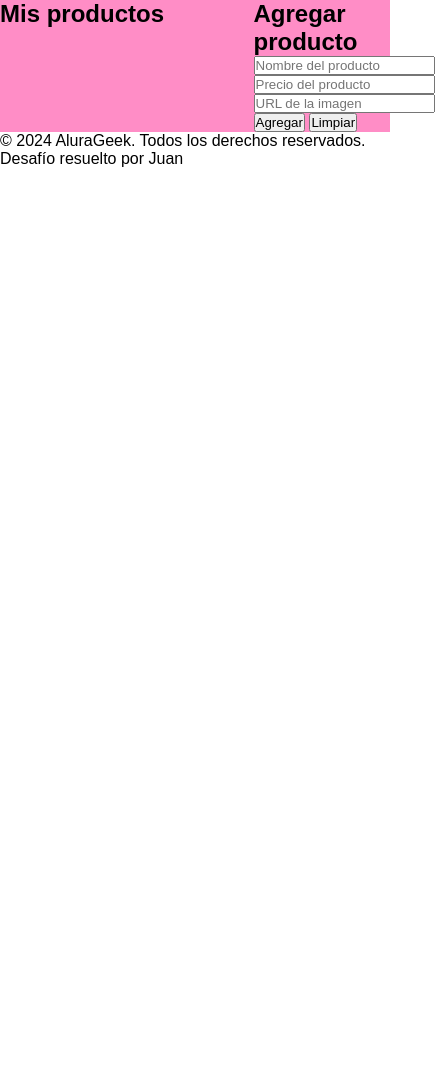
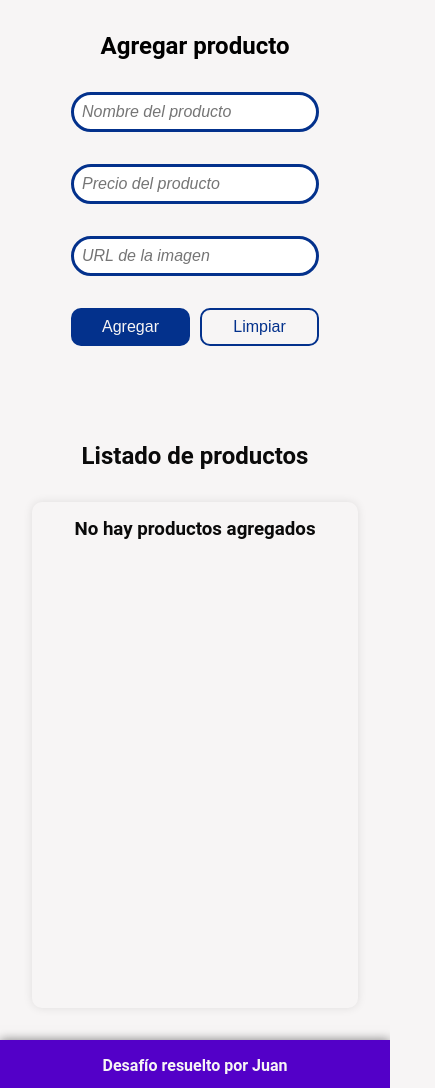
Before and after one commit to JuanC046/AluraGeek, a plain HTML site: page index.html in a window 390 px wide. Shown: the part 88-1176 px from the top of the page, 435 px wide, since content can reach past the window. Before the commit the page ends 844 px from the top, so only its background shows below. Drawn offline with Linux system fonts and the light colour scheme.

Commit message:
Add base page design

```diff
--- /dev/null
+++ b/assets/images_links.txt
@@ -0,0 +1,5 @@
+https://cdn.pixabay.com/photo/2022/07/10/20/15/raspberries-7313700_1280.jpg
+https://cdn.pixabay.com/photo/2020/05/12/16/16/raspberries-5163781_1280.jpg
+https://cdn.pixabay.com/photo/2020/07/18/13/01/blueberry-5417154_960_720.jpg
+https://cdn.pixabay.com/photo/2023/12/09/21/03/pineapple-8440180_960_720.jpg
+https://cdn.pixabay.com/photo/2017/11/23/11/19/avocados-2972616_960_720.jpg
--- a/index.html
+++ b/index.html
@@ -12,8 +12,10 @@
     </header>
     <main class="productsSpace">
         <section class="products">
-            <h2>Mis productos</h2>
+            <h2>Listado de productos</h2>
             <ul class="products__list">
+
+               <h3>No hay productos agregados</h3>
             </ul>
         </section>
         <section class="addProduct">
@@ -31,8 +33,9 @@
         </section>
     </main>
     <footer>
+        <p><strong>Desafío resuelto por Juan</strong></p>
         <p>&copy; 2024 AluraGeek. Todos los derechos reservados.</p>
-        <p>Desafío resuelto por Juan</p>
+
     </footer>
 </body>
 </html>
--- /dev/null
+++ b/style/footer.css
@@ -0,0 +1,12 @@
+footer {
+    background-color: var(--purple);
+    color: var(--white);
+    padding: 16px;
+    display: flex;
+    flex-direction: column;
+    text-align: center;
+    padding: 16px;
+    width: 100%;
+    gap: 16px;
+    box-shadow: 0 0 10px rgba(0, 0, 0, 0.5);
+}
--- a/style/main.css
+++ b/style/main.css
@@ -1,7 +1,7 @@
 @import url("reset.css");
 @import url("header.css");
 @import url("products.css");
-
+@import url("footer.css");
 
 /* Global Styles */
 :root {
@@ -10,3 +10,7 @@
     --white: #f7f5f5;
     --black: #0a0a0a;
 }
+body {
+    font-family: 'Roboto', sans-serif;
+    background-color: var(--white);
+}
--- a/style/products.css
+++ b/style/products.css
@@ -1,12 +1,159 @@
 .productsSpace {
-    background-color: #f5aa;
     display: flex;
     justify-content: center;
+    align-items: self-start;
     gap: 64px;
+    height: 80vh;
 }
+/* Form product */
+.addProduct {
+    width: 35%;
+    display: flex;
+    padding: 32px;
+    justify-content: center;
+    text-align: center;
+    flex-direction: column;
+    gap: 32px;
+}
+.addProduct h2 {
+    font-weight: 700;
+}
+.addProduct-form {
+    display: flex;
+    flex-direction: column;
+    gap: 32px;
+    justify-content: center;
+    align-items: center;
+}
+.addProduct-form input {
+    width: 80%;
+    padding: 8px;
+    border: 3px solid var(--blue);
+    border-radius: 30px;
+    font-size: 1rem;
+    font-style: italic;
+    color: var(--blue);
+}
+.form-actions {
+    display: flex;
+    width: 80%;
+    justify-content: space-between;
+}
+.form-actions button {
+    width: 40%;
+    padding: 8px 16px;
+    border: none;
+    border-radius: 10px;
+    font-size: 1rem;
+    cursor: pointer;
+}
+.form-actions button[type="submit"] {
+    background-color: var(--blue);
+    color: var(--white);
+}
+.form-actions button[type="reset"] {
+    background-color: var(--white);
+    color: var(--blue);
+    border: 2px solid var(--blue);
+}
+
+/* Product */
+
 .products {
     width: 60%;
+    display: flex;
+    flex-direction: column;
+    padding: 32px;
+    justify-content: center;
+    text-align: center;
+    flex-direction: column;
+    gap: 32px;
+    color : var(--black);
 }
-.addProduct {
-    width: 35%;
+.products h2 {
+    font-weight: 700;
 }
+.products__list {
+    display:flex;
+    justify-content: center;
+    align-self: center;
+    padding: 16px;
+    gap: 16px;
+    flex-wrap: wrap;
+    overflow-y: scroll;
+    height: 60vh;
+    width: 90%;
+    border-radius: 10px;
+    box-shadow: 0 0 10px rgba(0, 0, 0, 0.1);
+}
+/* Add style for scroll bar products_list */
+.products__list::-webkit-scrollbar {
+    width: 10px;
+    color: var(--white);
+}
+.product {
+    display: flex;
+    flex-direction: column;
+    justify-content: center;
+    gap: 16px;
+    align-items: center;
+    padding: 8px;
+    margin: 16px 0;
+    border: 3px solid var(--blue);
+    border-radius: 10px;
+    width: fit-content;
+    height: fit-content;
+    box-shadow: 0 0 10px rgba(0, 0, 0, 0.5);
+}
+.product_img {
+    width: 150px;
+    height: 150px;
+    border-radius: 8px;
+    object-fit: cover;
+    border: 2px solid var(--blue);
+}
+.product_footer {
+    display: flex;
+    justify-content: space-between;
+    width: 100%;
+}
+.product_footer img {
+    width: 20px;
+    height: 20px;
+    cursor: pointer;
+}
+
+/* Responsive */
+@media screen and (max-width: 768px) {
+    .productsSpace {
+        display: flex;
+        flex-direction: column-reverse;
+        justify-content: center;
+        align-items: center;
+        gap: 32px;
+        height: auto;
+    }
+    .products {
+        height: auto;
+        width: 100%;
+    }
+    .addProduct {
+        height: auto;
+        width: 80%;
+    }
+    .addProduct-form input {
+        width: 100%;
+    }
+    .form-actions {
+        width: 100%;
+    }
+    .form-actions button {
+        width: 48%;
+    }
+    .products__list {
+        width: 100%;
+    }
+    .product {
+        width: 100%;
+    }
+}
```
Also changed, not shown: product.js (added, +10 -0 lines), assets/Trash 2.svg (added).
